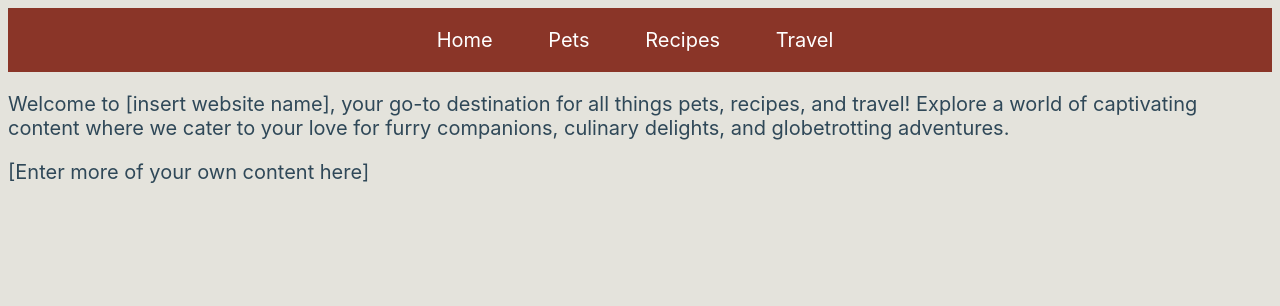
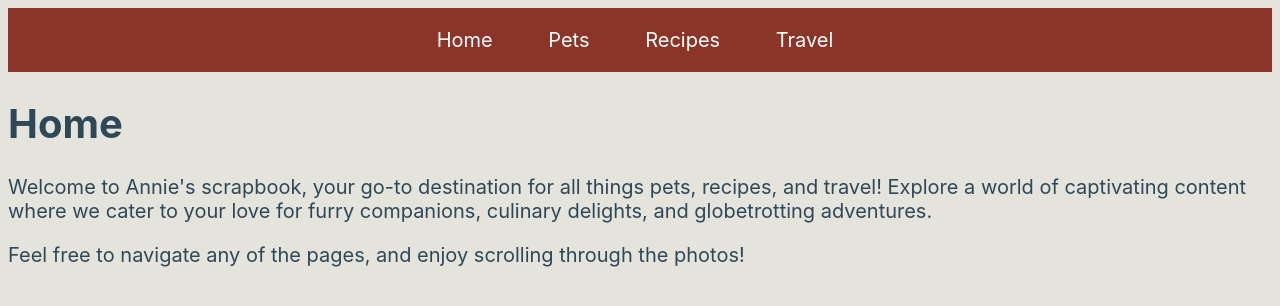
Before and after one commit to annij04/ccp_mobile_w24, a plain HTML site: page index.html in a window 1280 px wide. Drawn offline with Linux system fonts and the light colour scheme.

Commit message:
Add files via upload

```diff
--- a/index.html
+++ b/index.html
@@ -17,11 +17,12 @@
                 <li><a href = "travel.html">Travel</a></li>
             </ul>
         </nav>
+        <h1>Home</h1>
     </header>
     <main id="skip">
         <div>
-            <p>Welcome to [insert website name], your go-to destination for all things pets, recipes, and travel! Explore a world of captivating content where we cater to your love for furry companions, culinary delights, and globetrotting adventures. </p></div>
-<div>[Enter more of your own content here]</div>
+            <p>Welcome to Annie's scrapbook, your go-to destination for all things pets, recipes, and travel! Explore a world of captivating content where we cater to your love for furry companions, culinary delights, and globetrotting adventures. </p></div>
+<div>Feel free to navigate any of the pages, and enjoy scrolling through the photos!</div>
             <!-- Jackie Wolf -->
         <div></div>
         <div></div>
--- a/style.css
+++ b/style.css
@@ -29,6 +29,7 @@ nav ul li a {
 nav ul li a:hover {
     background-color: transparent;
     color: grey;
+    text-decoration: dotted;
 }
 
 .skip-main {
```
